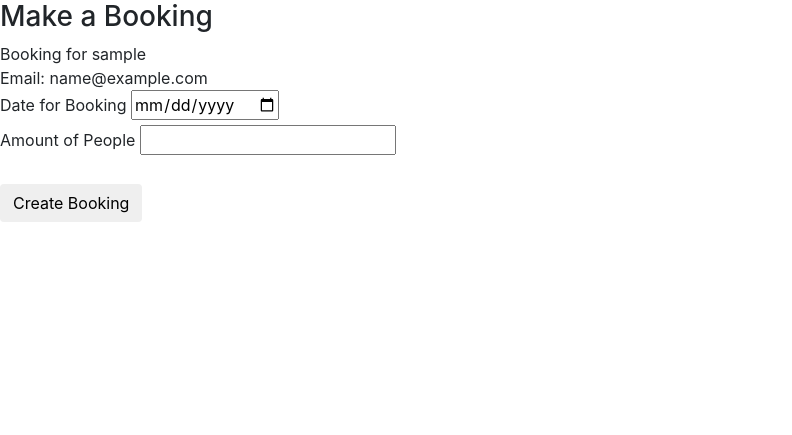
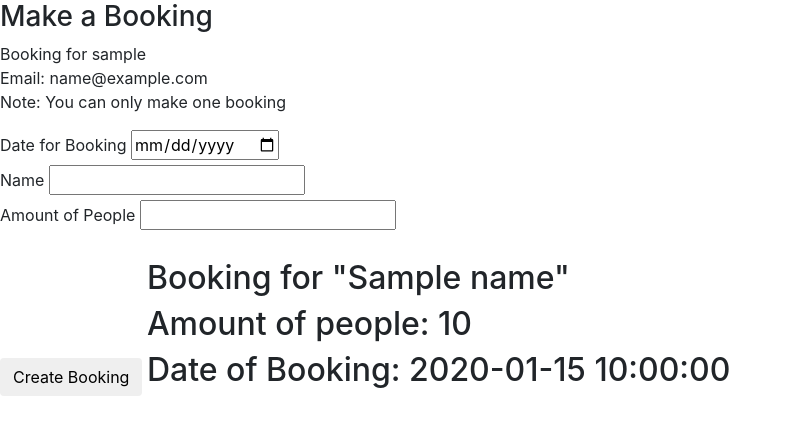
Before and after one commit to ianndavid/_mock_task_2_080125, a Flask app: template website/templates/booking.html in a window 1280 px wide. Shown: the part 56-491 px from the top of the page, without its empty margins (0-792 px from the left). Run offline with Flask 3, Linux system fonts and the light colour scheme; a user stored in the database is signed in; tables that the repository leaves empty hold one stand-in row (values such as "Sample post"); the template is opened without the code that fills it: most values are stand-ins (such as "Sample title", 1, 10 or a date in 2020); some libraries are stand-ins or nearby versions.

Commit message:
Booking,complete

```diff
--- a/website/templates/booking.html
+++ b/website/templates/booking.html
@@ -9,7 +9,9 @@
 <div>
     Email: {{ current_user.email }}
 </div>
+
 <form form method="POST" class="form-container">
+    <p>Note: You can only make one booking</p>
 <label for="booking_date">Date for Booking</label>
             <input
             type="date"
@@ -19,6 +21,20 @@
             placeholder=""
             />
             <div>
+
+<label for="booking_name">Name</label>
+                <input
+                type=""
+                class="form"
+                id="booking_name"
+                name="booking_name"
+                placeholder=""
+                />
+                <div>
+
+
+
+
 <label for="booking_amount">Amount of People</label>
             <input
             type="number"
@@ -32,8 +48,17 @@
             <br>
             <button type="submit" class="btn">Create Booking</button>
             <label for="option1">
+
 </form>
 
+<div id="booking-data">
+
+
+    <h2>Booking for "{{ name }}"</h2>
+    <h2>Amount of people: {{ booking_amount }}</h2>
+    <h2>Date of Booking:   {{ booking_date }}</h2>
+
+</div>
 
 
 {% endblock %}
```
Also changed, not shown: website/frt.py (+6 -7 lines), website/templates/bookingauth.html (deleted, +0 -13 lines), 2 other files.
